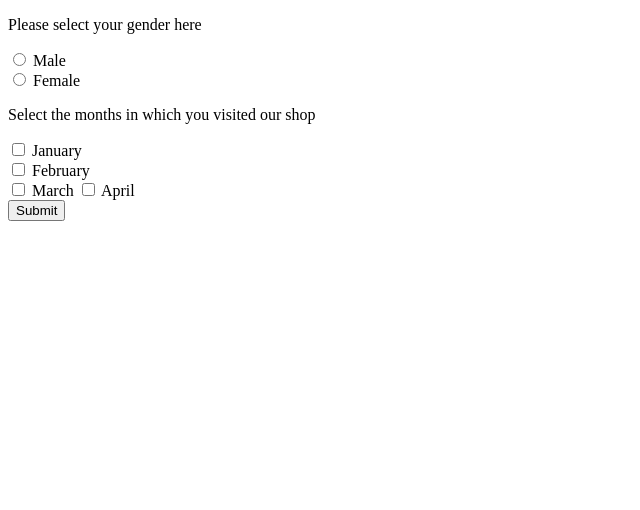
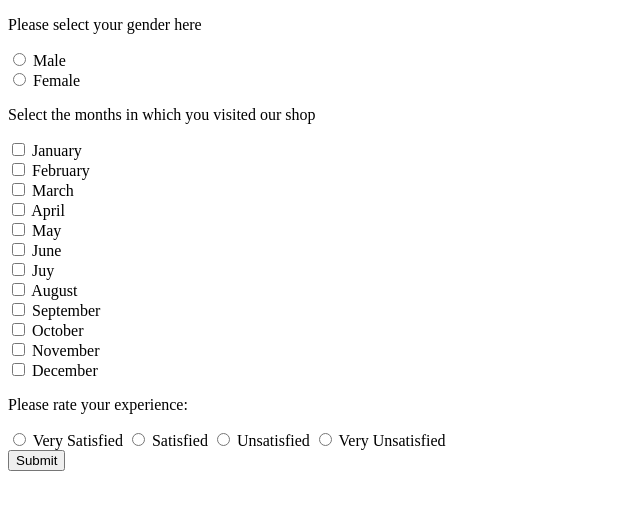
Before and after one commit to wochuna/Olive, a Django app: page /form/ in a window 1280 px wide. Shown: the top 510 px of the page, without its empty margins (0-640 px from the left). Run offline with Django 5.2, Linux system fonts and the light colour scheme.

Commit message:
experience

```diff
--- a/qustionnaire/morning/templates/morning/form.html
+++ b/qustionnaire/morning/templates/morning/form.html
@@ -6,13 +6,15 @@
     <title>Questionnaire</title>
 </head>
 <body>
+    <form>
 <!--Radio button-->
-    <p>Please select your gender here</p>
-   <form>
+<p>Please select your gender here</p>
     <input type="radio" id="male" name="gender" value="Male">
     <label for="male">Male</label><br>
     <input type="radio" id="female" name="gender" value="Female">
     <label for="female">Female</label><br>
+
+
 
 <!--Check button-->
 <p>Select the months in which you visited our shop</p>
@@ -21,13 +23,44 @@
     <input type="checkbox" id="february" name="month" value="February">
     <label for="february"> February</label><br>
     <input type="checkbox" id="march" name="month" value="March">
-    <label for="march"> March</label>
+    <label for="march"> March</label><br>
     <input type="checkbox" id="april" name="month" value="April">
     <label for="april"> April</label><br>
+    <input type="checkbox" id="may" name="month" value="May">
+    <label for="may"> May</label><br>
+    <input type="checkbox" id="june" name="month" value="June">
+    <label for="june"> June</label><br>
+    <input type="checkbox" id="july" name="month" value="July">
+    <label for="juy"> Juy</label><br>
+    <input type="checkbox" id="august" name="month" value="August">
+    <label for="august"> August</label><br>
+    <input type="checkbox" id="september" name="month" value="September">
+    <label for="september"> September</label><br>
+    <input type="checkbox" id="october" name="month" value="October">
+    <label for="october"> October</label><br>
+    <input type="checkbox" id="november" name="month" value="November">
+    <label for="november"> November</label><br>
+    <input type="checkbox" id="december" name="month" value="December">
+    <label for="december"> December</label><br>
 
-    <!---->
+
+
+<!--Another Radio button-->
+<p>Please rate your experience:</p>
+    <input type="radio" id="very_satisfied" name="experience" value="4">
+    <label for="very_satisfied">Very Satisfied</label>
+    <input type="radio" id="satisfied" name="experience" value="3">
+    <label for="satisfied">Satisfied</label>
+    <input type="radio" id="unsatisfied" name="experience" value="2">
+    <label for="unsatisfied">Unsatisfied</label>
+    <input type="radio" id="very_unsatisfied" name="experience" value="1">
+    <label for="very_unsatisfied">Very Unsatisfied</label><br>
+
+
+
 
     <button type="button">Submit</button>
+
 
    </form>
 </body>
```
